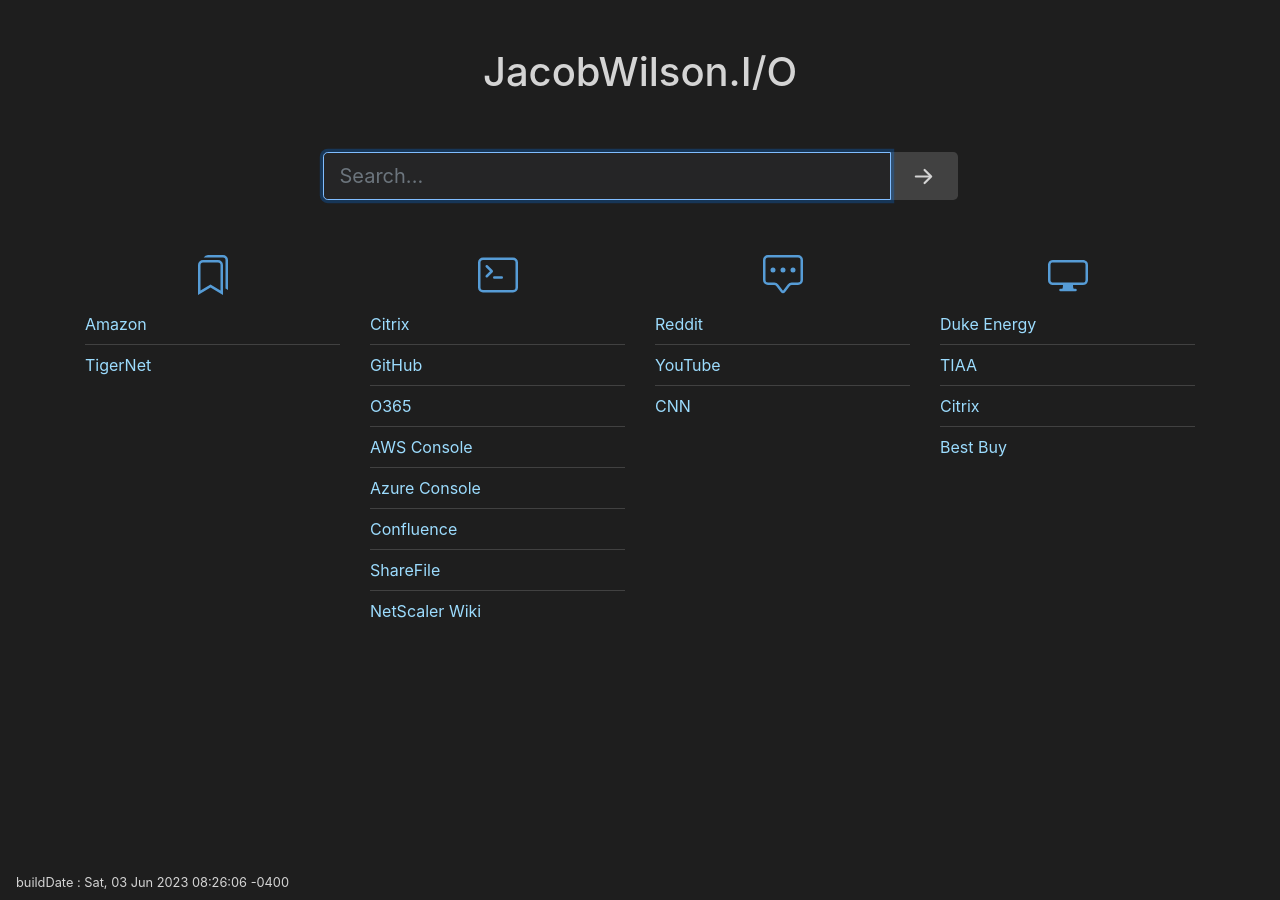
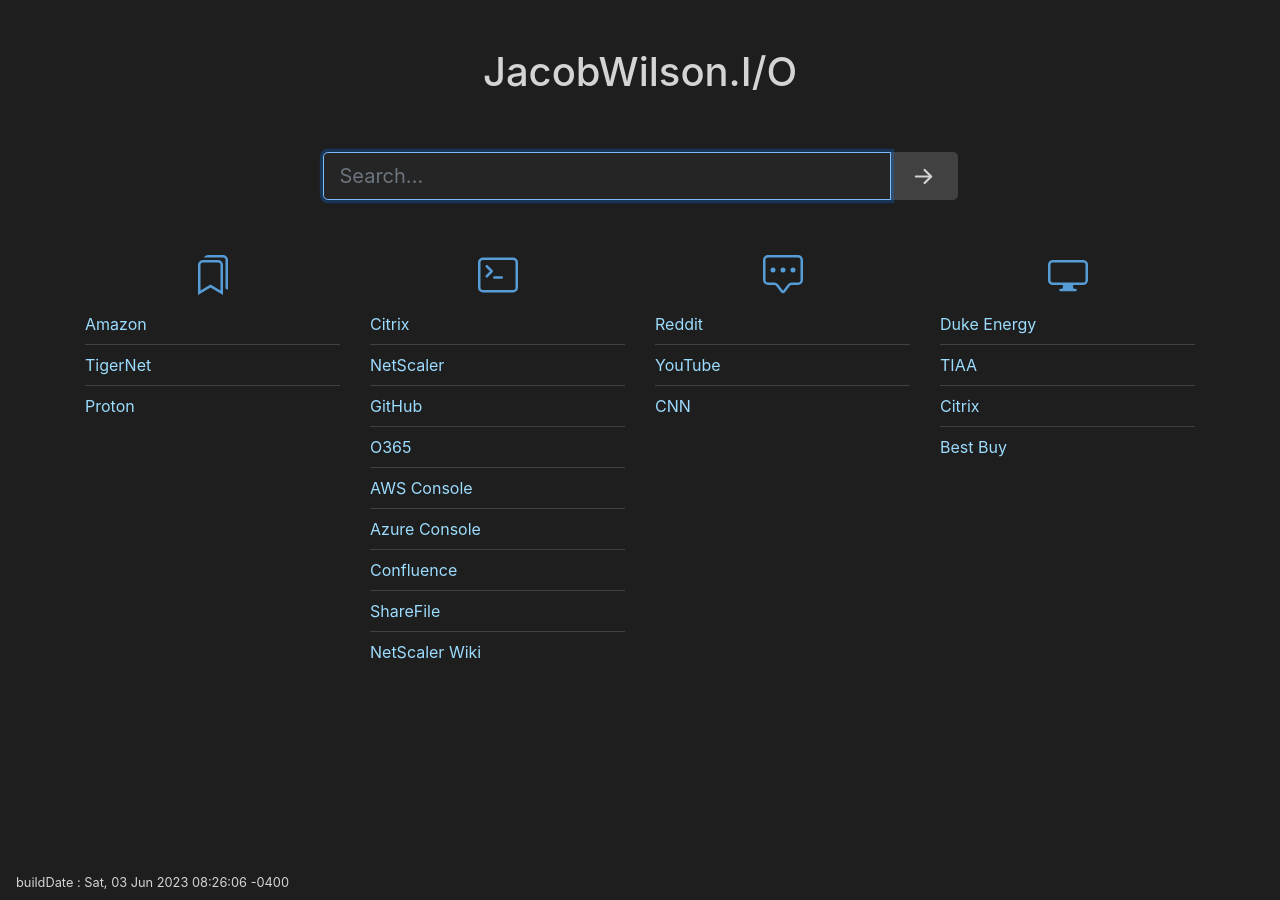
Before and after one commit to jdwilson85/startPage, a Jekyll site: the page built from index.md, in a window 1280 px wide. Built offline with Jekyll 4.4.1, drawn with Linux system fonts in a browser that asks for light colours; nearby versions of some CDN libraries.

Commit message:
Updated links

```diff
--- a/_data/linksOther.yml
+++ b/_data/linksOther.yml
@@ -3,3 +3,6 @@
 
 - title: TigerNet
   uri: https://www.tigernet.com
+
+- title: Proton
+  uri: https://www.protonmail.com
--- a/_data/linksTech.yml
+++ b/_data/linksTech.yml
@@ -1,5 +1,8 @@
 - title: Citrix
   uri: https://www.citrix.com
+
+- title: NetScaler
+  uri: https://www.netscaler.com
 
 - title: GitHub
   uri: https://www.github.com
@@ -20,4 +23,4 @@
   uri: https://agsi.sharefile.com
 
 - title: NetScaler Wiki
-  uri: https://adcinfo.rtfd.io
+  uri: https://adc-info.rtfd.io
```
